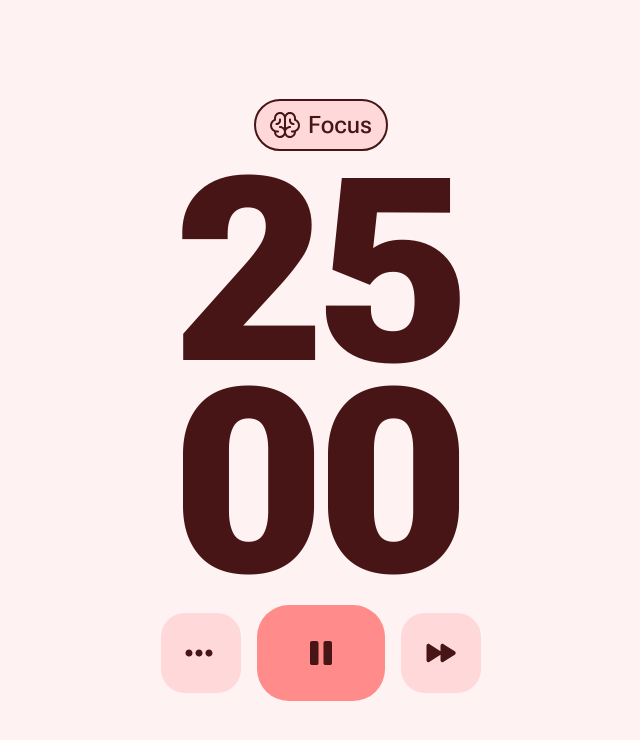
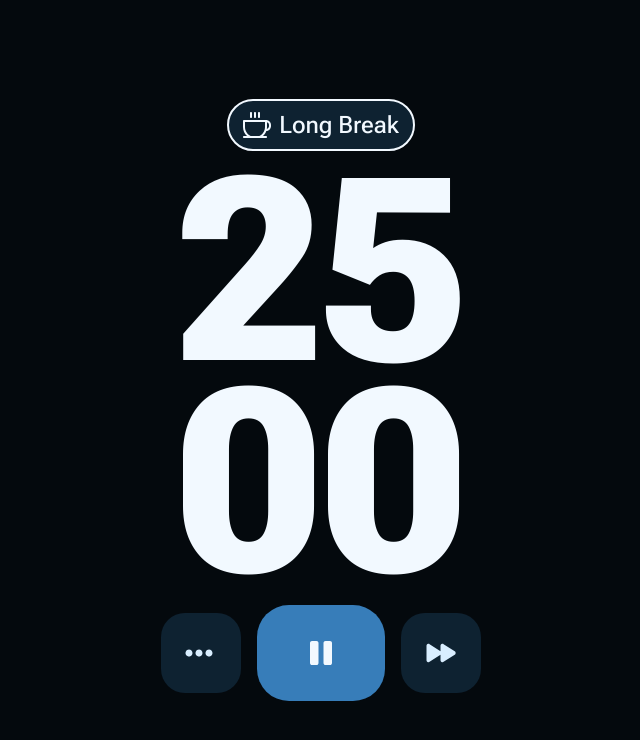
Before and after one commit to GuauDev/pomodoro, a React (Vite) app: page / in a window 1280 px wide. Shown: the top 740 px of the page, without its empty margins (319-959 px from the left). Built offline with nearby package versions, Linux system fonts and the light colour scheme.

Commit message:
Update initial state values for focus and color mode in App component

```diff
--- a/src/App.tsx
+++ b/src/App.tsx
@@ -10,11 +10,11 @@ import {
 import clsx from "clsx";
 
 export default function App() {
-  const [state, setState] = useState<"focus" | "short break" | "long break">(
-    "focus",
+  const [state] = useState<"focus" | "short break" | "long break">(
+    "long break",
   );
   const [isRunning, setIsRunning] = useState<boolean>(true);
-  const [colorMode, setColorMode] = useState<"light" | "dark">("light");
+  const [colorMode] = useState<"light" | "dark">("dark");
   return (
     <main
       className={clsx(
```
